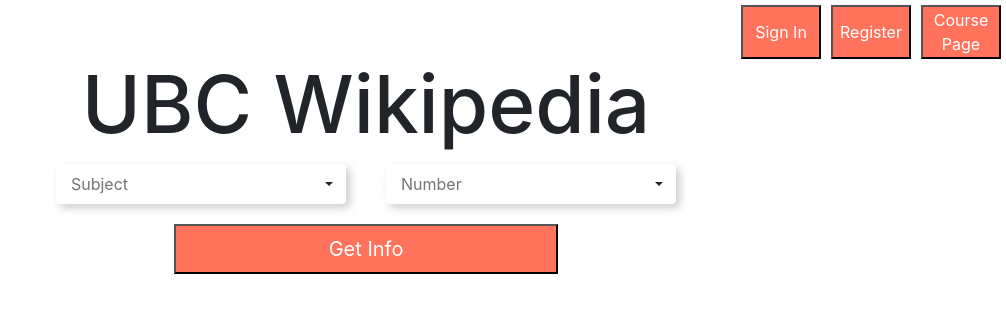
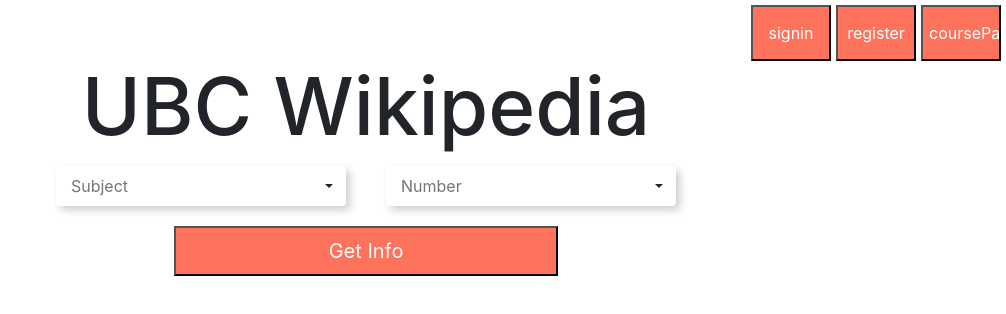
Before and after one commit to andrewtong0/ubcwiki, a React (Create React App) app: page / in a window 1280 px wide. Shown: the top 314 px of the page, without its empty margins (274-1280 px from the left). Built offline with nearby package versions, Linux system fonts and the light colour scheme.

Commit message:
Implemented react-route-dom to redirect pages to their individual route instead of rerendering the main page

```diff
--- a/src/App.js
+++ b/src/App.js
@@ -4,6 +4,8 @@
 import Register from './Components/Register/Register';
 import Signin from './Components/Signin/Signin';
 import CoursePage from './Components/CoursePage/CoursePage';
+import { BrowserRouter, Link, Route } from 'react-router-dom';
+// import Route from 'react-router-dom/Route';
 // import { Dropdown, DropdownButton, Navbar } from 'react-bootstrap';
 
 const response = {
@@ -41,36 +43,47 @@
     }
 
     changePage = (newPage) => {
-        this.setState({page: newPage});
+        this.setState({ page: newPage });
     }
 
     selectPage = (pageName) => {
-        switch(pageName) {
+        const homeComponent = ['signin', 'register', 'coursePage'].map((route, key) => {
+            return (
+                <Link key={key} style={{ textDecoration: "none" }} exact="true" to={"/" + route} >
+                    <button className="grow white bg-light-red" onClick={() => { this.changePage(route) }} style={{ height: '3.5em', width: '5em', marginTop: '5px', marginRight: '5px' }}>{route}</button>
+                </Link>
+            )
+        })
+        switch (pageName) {
             case 'home':
                 return (
                     <div>
                         <div style={{ display: 'flex', justifyContent: 'flex-end' }}>
-                            <button className="grow white bg-light-red" onClick={() => {this.changePage('signin')}} style={{ width: '5em', marginTop: '5px', marginRight: '5px' }}>Sign In</button>
-                            <button className="grow white bg-light-red" onClick={() => {this.changePage('register')}} style={{ width: '5em', marginTop: '5px', marginLeft: '5px', marginRight: '5px' }}>Register</button>
-                            <button className="grow white bg-light-red" onClick={() => {this.changePage('coursePage')}} style={{ width: '5em', marginTop: '5px', marginLeft: '5px', marginRight: '5px' }}>Course Page</button>
+                            {homeComponent}
                         </div>
                         <h1 style={{ marginTop: '5px', marginBottom: '20px' }} className="f-subheadline lh-solid">UBC Wikipedia</h1>
                         <Courses />
                     </div>
                 );
             case 'register':
-                return (<Register changePage={this.changePage}/>);
+                return (<Register changePage={this.changePage} />);
             case 'signin':
-                return (<Signin changePage={this.changePage}/>);
+                return (<Signin changePage={this.changePage} />);
             case 'coursePage':
-                return (<CoursePage changePage={this.changePage} response={response}/>);
+                return (<CoursePage changePage={this.changePage} response={response} />);
         }
     }
 
     render() {
         return (
             <div className="tc">
-                {this.selectPage(this.state.page)}
+                <BrowserRouter>
+                    <Route exact path="/" render={() => this.selectPage('home')}></Route>
+                    <Route exact path="/register" render={() => this.selectPage('register')}></Route>
+                    <Route exact path="/signin" render={() => this.selectPage('signin')}></Route>
+                    <Route exact path="/coursePage" render={() => this.selectPage('coursePage')}></Route>
+                </BrowserRouter>
+
             </div>
         );
     }
--- a/src/Components/Signin/Signin.js
+++ b/src/Components/Signin/Signin.js
@@ -1,11 +1,11 @@
 import React from 'react';
+import { BrowserRouter, Link } from 'react-router-dom';
 
-
-const Signin = ({changePage}) => {
+const Signin = ({ changePage }) => {
     return (
         <div>
             <div class="pa4 black-80">
-            <h1>Sign In</h1>
+                <h1>Sign In</h1>
                 <div class="mt3">
                     <label className="db fw4 lh-copy f6" for="email-address">Email address</label>
                     <input className="pa2 input-reset ba bg-transparent w-100 measure" type="email" name="email-address" id="email-address" />
@@ -15,7 +15,10 @@
                     <input className="b pa2 input-reset ba bg-transparent w-100 measure" type="password" name="password" id="password" />
                 </div>
                 <div className="mt3">
-                <button className="b ph3 pv2 input-reset ba b--black bg-transparent grow pointer f6" onClick={() => { changePage('home') }}>Sign In</button>
+                    <Link strict to="/">
+                        <button className="b ph3 pv2 input-reset ba b--black bg-transparent grow pointer f6" onClick={() => { changePage('home') }}>Sign In</button>
+                    </Link>
+
                 </div>
             </div>
 
```
